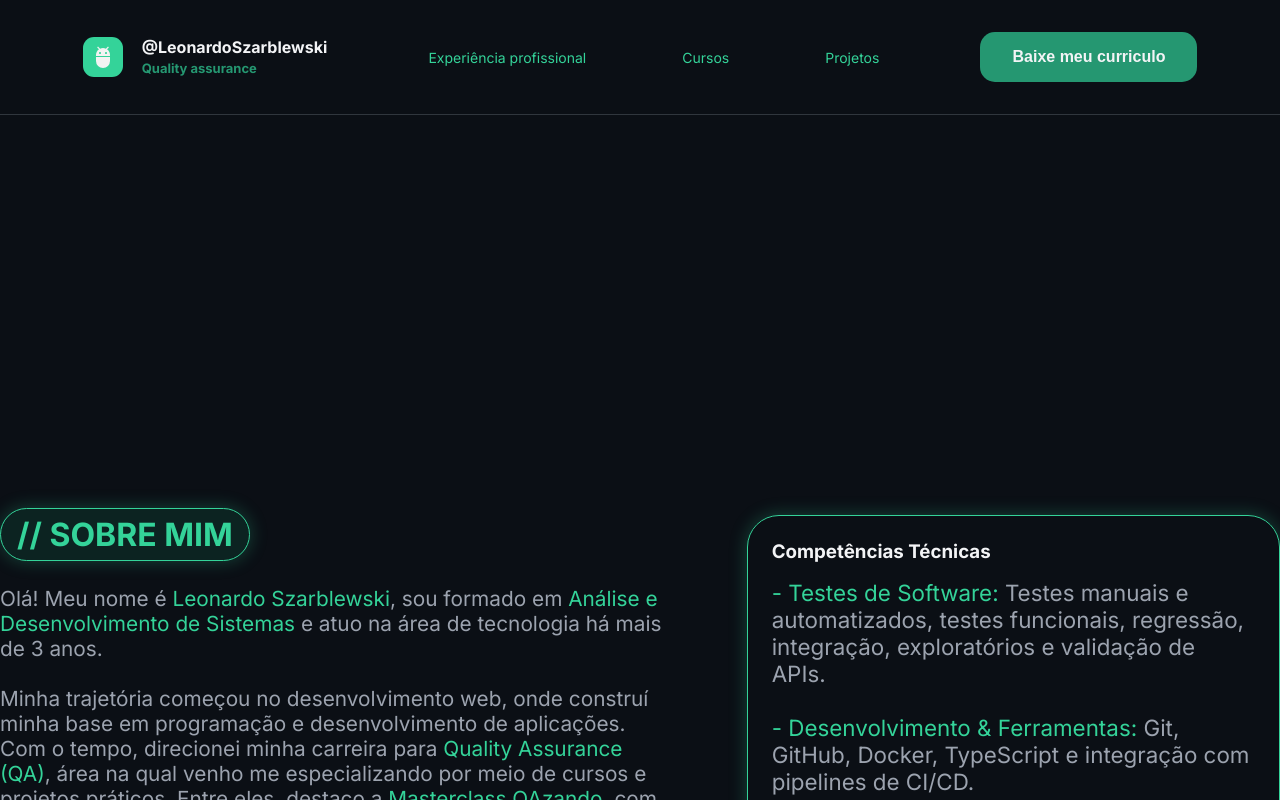
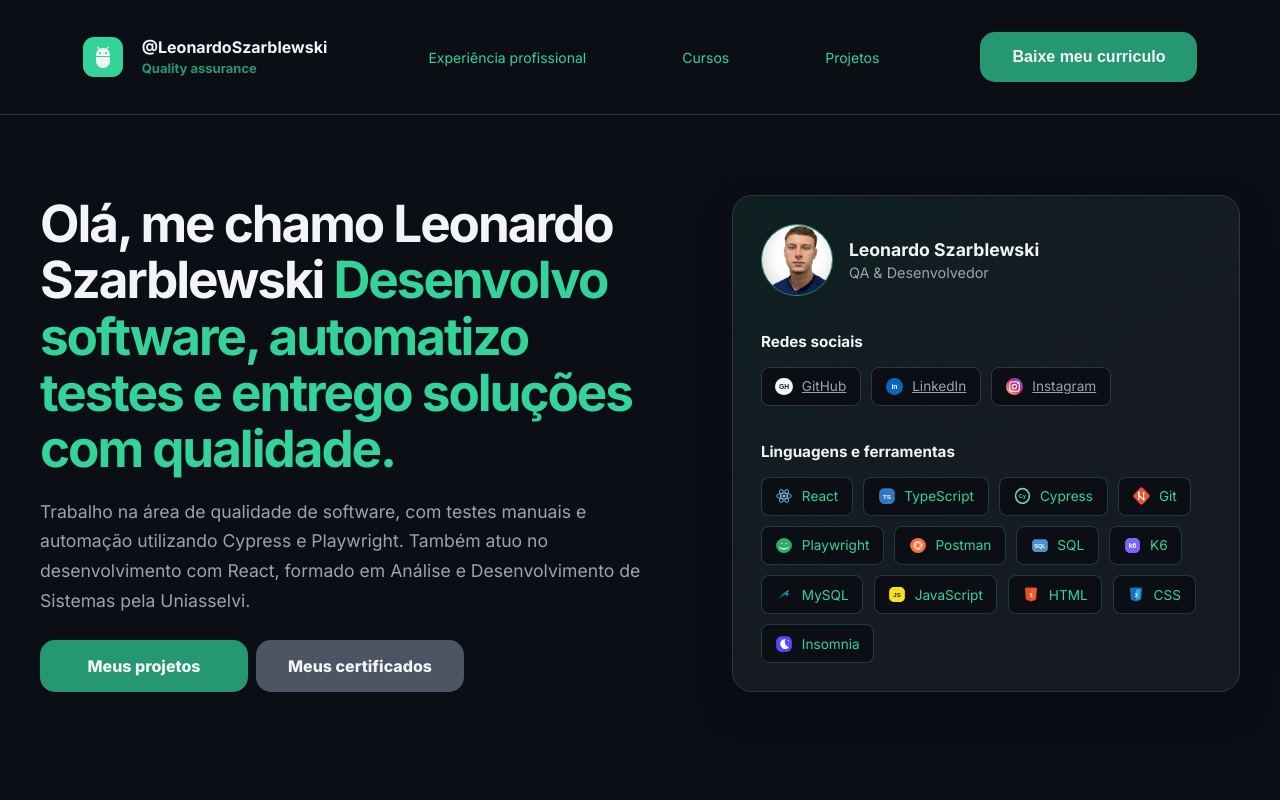
Before and after one commit to leonardoSzarblewski/portfolio, a React (Vite) app: page / in a window 1280 px wide. Shown: the top 800 px of the page. Built offline with nearby package versions, Linux system fonts and the light colour scheme.

Commit message:
refactor: enhance About Me section layout and styling, add buttons for projects and certificates

```diff
--- a/src/components/Button.modules.css
+++ b/src/components/Button.modules.css
@@ -1,10 +1,14 @@
 .btn {
+  display: inline-flex;
+  align-items: center;
+  justify-content: center;
   color: var(--text-main);
   background-color: var(--primary);
   border: none;
   border-radius: 15px;
   font-weight: 800;
   cursor: pointer;
+  text-decoration: none;
   transition:
     background-color 0.2s ease,
     box-shadow 0.2s ease,
@@ -17,3 +21,12 @@
   box-shadow: 0 0 8px color-mix(in srgb, var(--primary-hover) 25%, transparent);
   transform: scale(1.05);
 }
+
+.btn--secondary {
+  background-color: #4b5563;
+}
+
+.btn--secondary:hover {
+  background-color: #6b7280;
+  box-shadow: 0 0 8px color-mix(in srgb, #9ca3af 25%, transparent);
+}
--- a/src/components/Button.tsx
+++ b/src/components/Button.tsx
@@ -2,8 +2,18 @@ import "./Button.modules.css";
 
 type Props = {
   children: string;
+  color?: "primary" | "secondary";
+  href?: string;
 };
 
-export function Button({ children }: Props) {
-  return <button className="btn">{children}</button>;
+export function Button({ children, color = "primary", href }: Props) {
+  const className = `btn btn--${color}`;
+
+  return href ? (
+    <a className={className} href={href}>
+      {children}
+    </a>
+  ) : (
+    <button className={className}>{children}</button>
+  );
 }
--- a/src/components/sections/AboutMe.modules.css
+++ b/src/components/sections/AboutMe.modules.css
@@ -1,60 +1,195 @@
-.container-aboutme {
-  display: flex;
-  gap: 5rem;
-
-  justify-content: center;
-  margin-top: 25rem;
+.about-me {
+  display: grid;
+  grid-template-columns: minmax(0, 1.15fr) minmax(360px, 0.95fr);
+  width: min(100% - 2rem, 1200px);
+  margin: 5rem auto 0;
+  gap: clamp(2rem, 6vw, 5rem);
+  align-items: center;
 }
 
-.timeline-aboutme {
-  width: min(100%, 560px);
+.about-me-content {
+  display: flex;
+  flex-direction: column;
+  align-items: flex-start;
 }
 
-.timeline-item {
-  min-height: 220px;
-  padding: 0 0 2rem;
+.about-me-title {
+  font-size: clamp(2.25rem, 4vw, 3.5rem);
+  line-height: 1.1;
+  letter-spacing: -0.04em;
 }
 
-.timeline-content {
-  border: 1px solid var(--primary-hover);
-  padding: 1.5rem;
-  background-color: transparent;
-  border-radius: 2rem;
+.about-me-description {
+  margin-top: 1.25rem;
+  font-size: 1.1rem;
+  line-height: 1.7;
+}
 
-  box-shadow: 0 0 18px rgba(52, 211, 153, 0.28);
+.about-me-content .btn {
+  margin-top: 1.5rem;
+  width: 13rem;
+}
 
-  h3 {
-    margin-bottom: 1rem;
+.about-me-profile {
+  display: flex;
+  flex-direction: column;
+  justify-content: space-between;
+  align-self: stretch;
+  position: relative;
+  overflow: hidden;
+  padding: 1.75rem;
+  border: 1px solid var(--border-color);
+  border-radius: 1.25rem;
+  background: linear-gradient(
+    145deg,
+    rgba(37, 151, 113, 0.12),
+    var(--bg-card) 55%
+  );
+  box-shadow: 0 1rem 2.5rem rgba(0, 0, 0, 0.2);
+  transition:
+    transform 0.3s ease,
+    border-color 0.3s ease,
+    box-shadow 0.3s ease;
+}
+
+.about-me-profile::before {
+  position: absolute;
+  inset: 0;
+  background: linear-gradient(
+    115deg,
+    transparent 20%,
+    rgba(52, 211, 153, 0.08) 50%,
+    transparent 80%
+  );
+  content: "";
+  opacity: 0;
+  transform: translateX(-100%);
+  transition:
+    transform 0.6s ease,
+    opacity 0.3s ease;
+  pointer-events: none;
+}
+
+.about-me-profile:hover {
+  border-color: var(--primary-hover);
+  box-shadow: 0 1.25rem 3rem rgba(37, 151, 113, 0.2);
+  transform: translateY(-6px);
+}
+
+.about-me-profile:hover::before {
+  opacity: 1;
+  transform: translateX(100%);
+}
+
+.about-me-profile > * {
+  position: relative;
+}
+
+.profile-heading {
+  display: flex;
+  align-items: center;
+  gap: 1rem;
+}
+
+.profile-avatar {
+  flex: 0 0 4.5rem;
+  width: 4.5rem;
+  height: 4.5rem;
+  object-fit: cover;
+  border: 1px solid var(--primary);
+  border-radius: 50%;
+}
+
+.profile-heading h2 {
+  font-size: 1.1rem;
+}
+
+.profile-heading p {
+  margin-top: 0.25rem;
+  font-size: 0.9rem;
+}
+
+.profile-section {
+  margin-top: 0;
+}
+
+.profile-section h3 {
+  margin-bottom: 1rem;
+  font-size: 0.95rem;
+}
+
+.profile-socials,
+.profile-stacks {
+  display: flex;
+  flex-wrap: wrap;
+  gap: 0.65rem;
+}
+
+.profile-socials a,
+.profile-stacks li {
+  display: inline-flex;
+  align-items: center;
+  gap: 0.55rem;
+  padding: 0.6rem 0.85rem;
+  border: 1px solid var(--border-color);
+  border-radius: 0.5rem;
+  background: var(--bg-main);
+  color: var(--text-muted);
+  font-size: 0.85rem;
+  transition:
+    transform 0.2s ease,
+    border-color 0.2s ease,
+    background-color 0.2s ease;
+}
+
+.profile-socials a:hover,
+.profile-stacks li:hover {
+  border-color: var(--primary-hover);
+  background: color-mix(in srgb, var(--primary) 14%, var(--bg-main));
+  transform: translateY(-2px);
+}
+
+.profile-socials a:focus-visible {
+  outline: 2px solid var(--primary-hover);
+  outline-offset: 2px;
+}
+
+.profile-socials img,
+.profile-stacks img {
+  width: 1.1rem;
+  height: 1.1rem;
+  object-fit: contain;
+}
+
+.profile-socials a span,
+.profile-stacks li span {
+  color: inherit;
+  font-size: inherit;
+  white-space: nowrap;
+}
+
+.profile-stacks li {
+  border-color: rgba(52, 211, 153, 0.25);
+  color: var(--primary-hover);
+  list-style: none;
+}
+
+.about-me-buttons {
+  display: flex;
+  gap: 0.5rem;
+}
+
+@media (max-width: 700px) {
+  .about-me {
+    grid-template-columns: minmax(0, 1fr);
+    margin-top: 3rem;
+  }
+
+  .profile-section {
+    margin-top: 1.25rem;
+  }
+
+  .profile-section {
+    margin-top: 1.25rem;
   }
 }
-
-h1,
-p {
-  max-width: 700px;
-}
-
-.aboutme {
-  border: 1px solid var(--primary-hover);
-  background: rgba(16, 78, 61, 0.32);
-  box-shadow: 0 0 18px rgba(52, 211, 153, 0.28);
-  padding: 0.4rem 1rem;
-  border-radius: 2rem;
-}
-
-.aboutme-text {
-  margin-top: 2rem;
-  font-size: 1.3rem;
-}
-
-@media (max-width: 980px) {
-  .container-aboutme {
-    padding: 1rem;
-  }
-}
-
-@media (max-width: 768px) {
-  .container-aboutme {
-    display: flex;
-    flex-direction: column;
-  }
-}
--- a/src/components/sections/AboutMe.tsx
+++ b/src/components/sections/AboutMe.tsx
@@ -1,49 +1,127 @@
 import "./AboutMe.modules.css";
+import { Button } from "../Button";
+import minhaFoto from "../../assets/minhafoto.jpeg";
+import githubIcon from "../../assets/ícons/github.svg";
+import linkedinIcon from "../../assets/ícons/linkedin.svg";
+import instagramIcon from "../../assets/ícons/instagram.svg";
+import reactIcon from "../../assets/ícons/react.svg";
+import typescriptIcon from "../../assets/ícons/typescript.svg";
+import cypressIcon from "../../assets/ícons/cypress.svg";
+import playwrightIcon from "../../assets/ícons/playwright.svg";
+import postmanIcon from "../../assets/ícons/postman.svg";
+import gitIcon from "../../assets/ícons/git.svg";
+import sqlIcon from "../../assets/ícons/sql.svg";
+import mysqlIcon from "../../assets/ícons/mysql.svg";
+import k6Icon from "../../assets/ícons/k6.svg";
+import javascriptIcon from "../../assets/ícons/javascript.svg";
+import htmlIcon from "../../assets/ícons/html.svg";
+import cssIcon from "../../assets/ícons/css.svg";
+import insomniaIcon from "../../assets/ícons/insomnia.svg";
+
+const socials = [
+  {
+    name: "GitHub",
+    href: "https://github.com/leonardoszarblewski",
+    icon: githubIcon,
+  },
+  {
+    name: "LinkedIn",
+    href: "https://www.linkedin.com/in/leonardoszarblewski/",
+    icon: linkedinIcon,
+  },
+  {
+    name: "Instagram",
+    href: "https://www.instagram.com/leonardo_szarblewski/",
+    icon: instagramIcon,
+  },
+];
+
+const stacks = [
+  { name: "React", icon: reactIcon },
+  { name: "TypeScript", icon: typescriptIcon },
+  { name: "Cypress", icon: cypressIcon },
+  { name: "Git", icon: gitIcon },
+  { name: "Playwright", icon: playwrightIcon },
+  { name: "Postman", icon: postmanIcon },
+  { name: "SQL", icon: sqlIcon },
+  { name: "K6", icon: k6Icon },
+  { name: "MySQL", icon: mysqlIcon },
+  { name: "JavaScript", icon: javascriptIcon },
+  { name: "HTML", icon: htmlIcon },
+  { name: "CSS", icon: cssIcon },
+  { name: "Insomnia", icon: insomniaIcon },
+];
 
 export function AboutMe() {
   return (
-    <div className="container-aboutme">
-      <div>
-        <h1>
-          <span className="aboutme">// SOBRE MIM</span>
+    <section className="about-me">
+      <div className="about-me-content">
+        <h1 className="about-me-title">
+          Olá, me chamo Leonardo Szarblewski{" "}
+          <span>
+            Desenvolvo software, automatizo testes e entrego soluções com
+            qualidade.
+          </span>
         </h1>
-
-        <p className="aboutme-text">
-          Olá! Meu nome é <span>Leonardo Szarblewski</span>, sou formado em
-          <span> Análise e Desenvolvimento de Sistemas</span> e atuo na área de
-          tecnologia há mais de 3 anos. <br /> <br /> Minha trajetória começou
-          no desenvolvimento web, onde construí minha base em programação e
-          desenvolvimento de aplicações. Com o tempo, direcionei minha carreira
-          para <span>Quality Assurance (QA)</span>, área na qual venho me
-          especializando por meio de cursos e projetos práticos. Entre eles,
-          destaco a <span>Masterclass QAzando</span>, com certificado
-          reconhecido pelo MEC, além de outras formações voltadas à qualidade e
-          aos testes de software. <br />
-          <br /> Possuo experiência com ferramentas e tecnologias como{" "}
-          <span>
-            Cypress, Playwright, Postman, Gherkin (BDD), TypeScript, SQL, React
-            e Docker{" "}
-          </span>
-          , além de conhecimentos em Git, versionamento de código e integração
-          com pipelines de desenvolvimento (CI/CD).
+        <p className="about-me-description">
+          Trabalho na área de qualidade de software, com testes manuais e
+          automação utilizando Cypress e Playwright. Também atuo no
+          desenvolvimento com React, formado em Análise e Desenvolvimento de
+          Sistemas pela Uniasselvi.
         </p>
-      </div>
-      <div className="timeline-aboutme">
-        <div className="timeline-content">
-          <h3>Competências Técnicas</h3>
-          <p>
-            <span>- Testes de Software:</span> Testes manuais e automatizados,
-            testes funcionais, regressão, integração, exploratórios e validação
-            de APIs. <br /> <br /> <span>- Desenvolvimento & Ferramentas:</span>{" "}
-            Git, GitHub, Docker, TypeScript e integração com pipelines de CI/CD.{" "}
-            <br /> <br /> <span>- Metodologias Ágeis:</span> Scrum, Kanban e
-            BDD. <br /> <br /> <span>- Fundamentos:</span> Formação em Análise e
-            Desenvolvimento de Sistemas, com conhecimentos em lógica de
-            programação, algoritmos, estruturas de dados e desenvolvimento de
-            software.
-          </p>
+        <div className="about-me-buttons">
+          <Button children="Meus projetos" href="#projetos" />
+          <Button
+            children="Meus certificados"
+            color="secondary"
+            href="#cursos"
+          />
         </div>
       </div>
-    </div>
+
+      <aside className="about-me-profile" aria-label="Perfil profissional">
+        <div className="profile-heading">
+          <img
+            className="profile-avatar"
+            src={minhaFoto}
+            alt="Foto de Leonardo Szarblewski"
+          />
+          <div>
+            <h2>Leonardo Szarblewski</h2>
+            <p>QA & Desenvolvedor</p>
+          </div>
+        </div>
+
+        <div className="profile-section">
+          <h3>Redes sociais</h3>
+          <div className="profile-socials">
+            {socials.map(({ name, href, icon }) => (
+              <a
+                key={name}
+                href={href}
+                target="_blank"
+                rel="noopener noreferrer"
+                aria-label={`Acessar ${name}`}
+              >
+                <img src={icon} alt="" />
+                <span>{name}</span>
+              </a>
+            ))}
+          </div>
+        </div>
+
+        <div className="profile-section">
+          <h3>Linguagens e ferramentas</h3>
+          <ul className="profile-stacks">
+            {stacks.map(({ name, icon }) => (
+              <li key={name}>
+                <img src={icon} alt="" />
+                <span>{name}</span>
+              </li>
+            ))}
+          </ul>
+        </div>
+      </aside>
+    </section>
   );
 }
```
